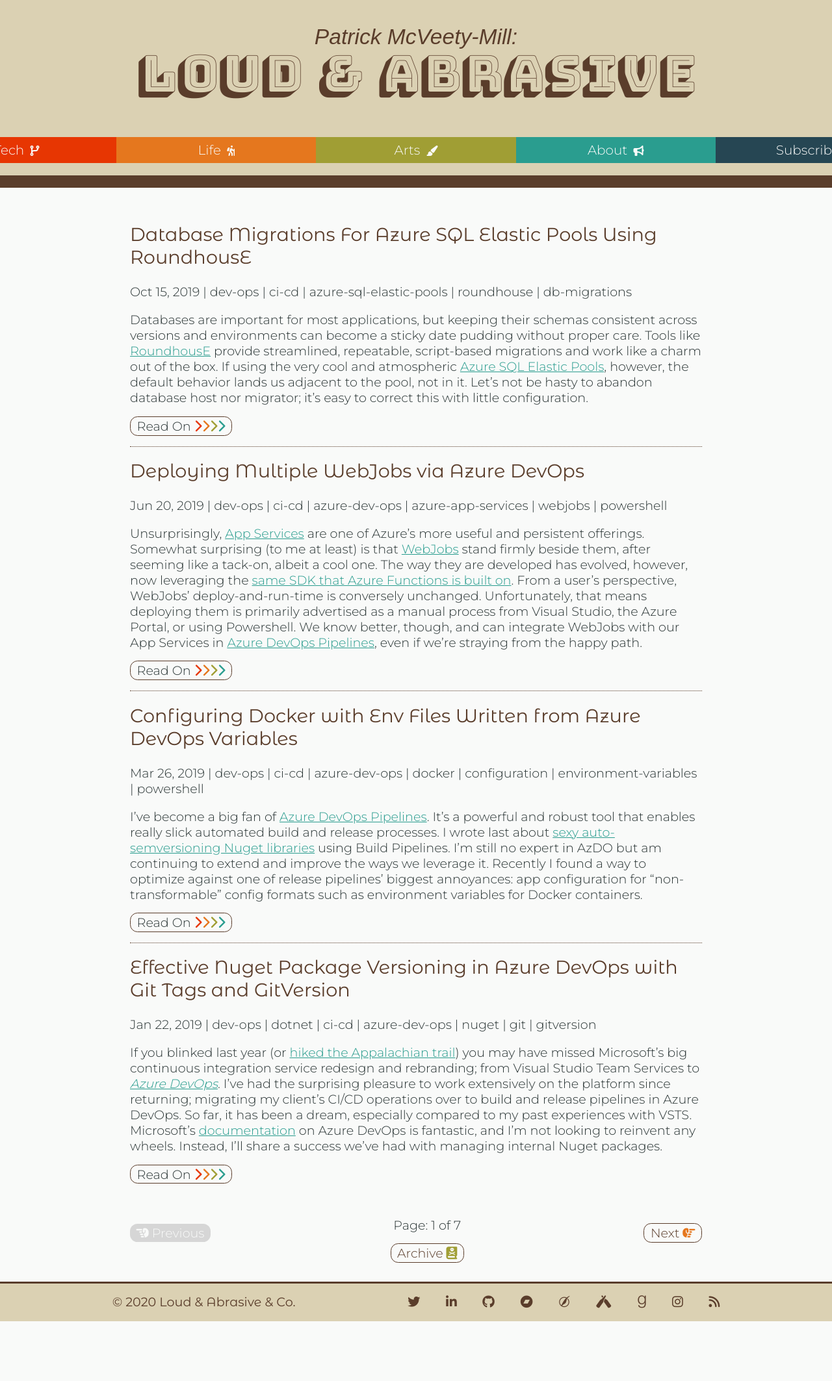
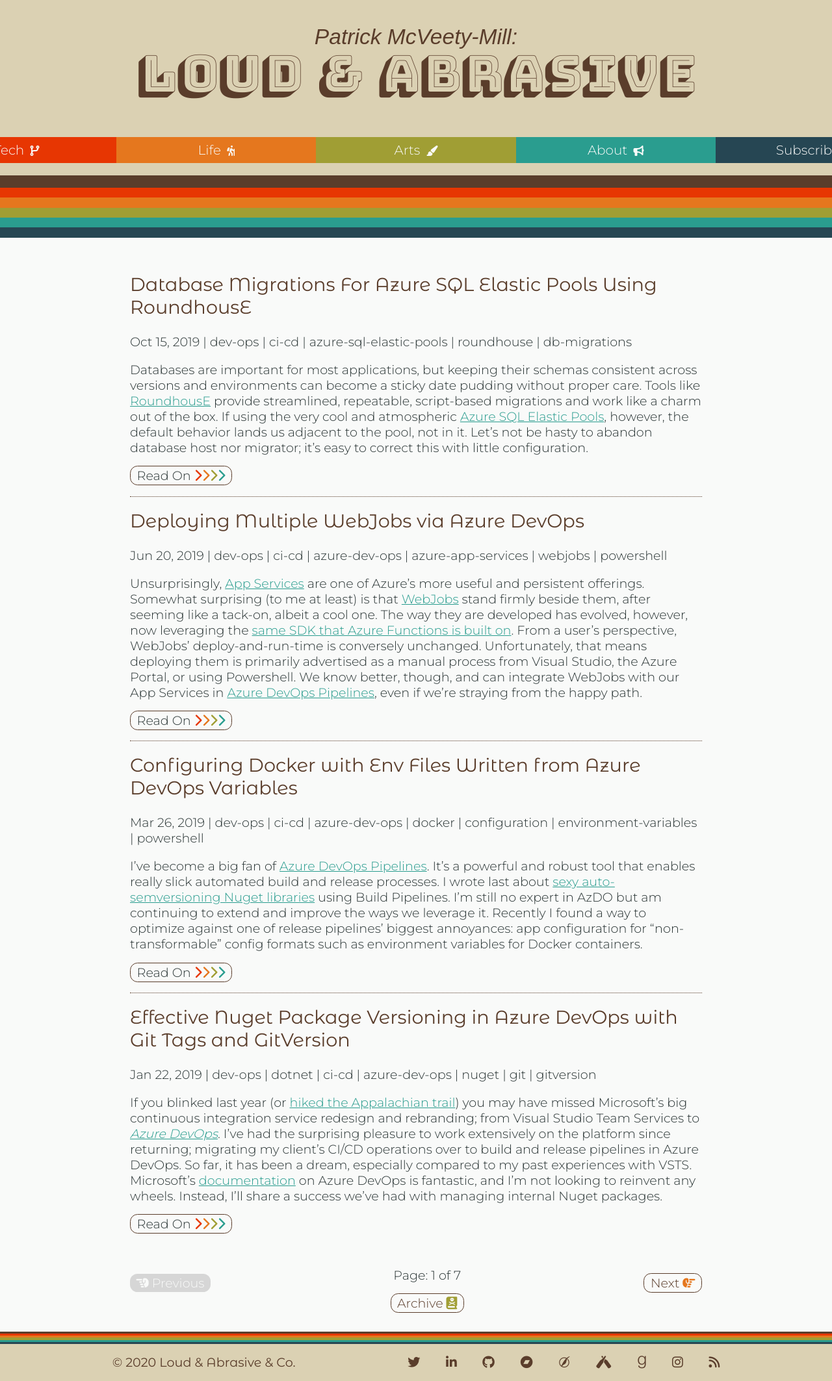
Before and after one commit to pmcvtm/pmcvtm.com, a Jekyll site: the page built from index.html, in a window 1280 px wide. Shown: the whole page at 65% size. Built offline with Jekyll 4.4.1, drawn with Linux system fonts in a browser that asks for light colours; nearby versions of some CDN libraries; some web fonts are replaced; the list of posts is cut into pages by our own code; before the commit the page ends 2034 px from its top, so only the background shows below that.

Commit message:
restore stripes in new flex

```diff
--- a/_sass/_variables.scss
+++ b/_sass/_variables.scss
@@ -60,7 +60,7 @@
         $charcoal ($size * 5),
     );
     width:100%;
-    height: ($size * 5);
+    min-height: ($size * 5);
     margin: 0;
     border: none;
 }
--- a/_sass/header.scss
+++ b/_sass/header.scss
@@ -178,10 +178,10 @@
         }
 
         ~ .stripes {
-            @include transition(all .5s ease);
             visibility:hidden;
             opacity:0;
             max-height: 0;
+            min-height: 0;
             margin: 0;
         }
     }
```
